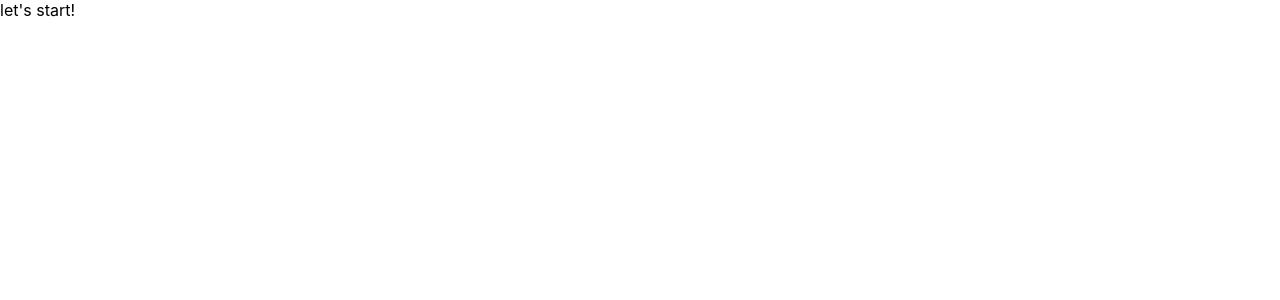
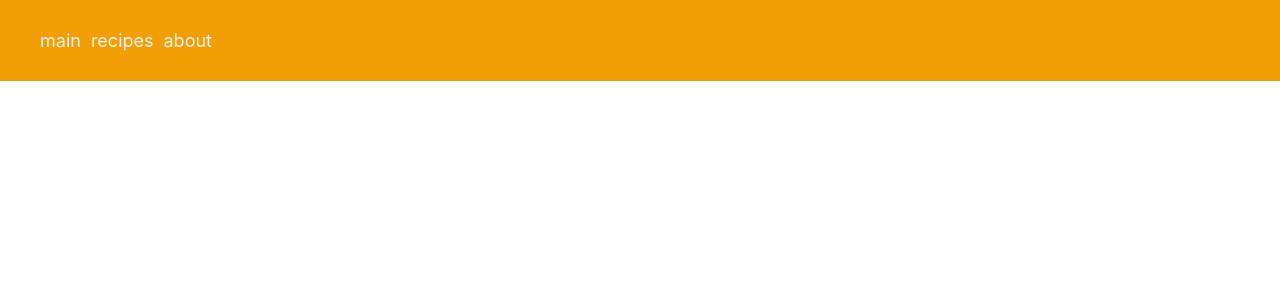
Before and after one commit to andrewgul/recipes-mobx, a React (Create React App) app: page / in a window 1280 px wide. Shown: the top 300 px of the page. Built offline with nearby package versions, Linux system fonts and the light colour scheme.

Commit message:
add header component

```diff
--- a/src/components/app/app.tsx
+++ b/src/components/app/app.tsx
@@ -1,9 +1,11 @@
 import React from 'react';
+import styles from './app.module.css'
+import Header from '../header'
 
-function App() {
+const App: React.FC = () => {
   return (
     <div>
-      <p>let's start!</p>
+      <Header />
     </div>
   );
 }
--- /dev/null
+++ b/src/components/header/header.module.css
@@ -0,0 +1,8 @@
+.container {
+    background-color: #F29F05;
+    padding: 30px 40px;
+}
+
+.nav-bar {
+    display: flex;
+}
--- /dev/null
+++ b/src/components/header/header.tsx
@@ -0,0 +1,16 @@
+import styles from './header.module.css'
+import NavItem from './nav-item'
+
+const Header: React.FC = () => {
+    return (
+        <div className={styles['container']}>
+            <div className={styles['nav-bar']}>
+                <NavItem>main</NavItem>
+                <NavItem>recipes</NavItem>
+                <NavItem>about</NavItem>
+            </div>
+        </div>
+    )
+}
+
+export default Header
--- /dev/null
+++ b/src/components/header/index.ts
@@ -0,0 +1 @@
+export { default } from './header'
--- /dev/null
+++ b/src/components/header/nav-item/index.ts
@@ -0,0 +1 @@
+export { default } from './nav-item'
--- /dev/null
+++ b/src/components/header/nav-item/nav-item.module.css
@@ -0,0 +1,9 @@
+.nav-item {
+    font-size: 18px;
+    color: #F2F2F2;
+    margin-right: 10px;
+}
+
+.nav-item:last-child {
+    margin-right: 0;
+}
--- /dev/null
+++ b/src/components/header/nav-item/nav-item.tsx
@@ -0,0 +1,13 @@
+import styles from './nav-item.module.css'
+
+interface HeaderItemProps {}
+
+const NavItem: React.FC<HeaderItemProps> = ({ children }) => {
+    return (
+        <div className={styles['nav-item']}>
+            {children}
+        </div>
+    )
+}
+
+export default NavItem
```
Also changed, not shown: src/components/app/app.module.css (added).
